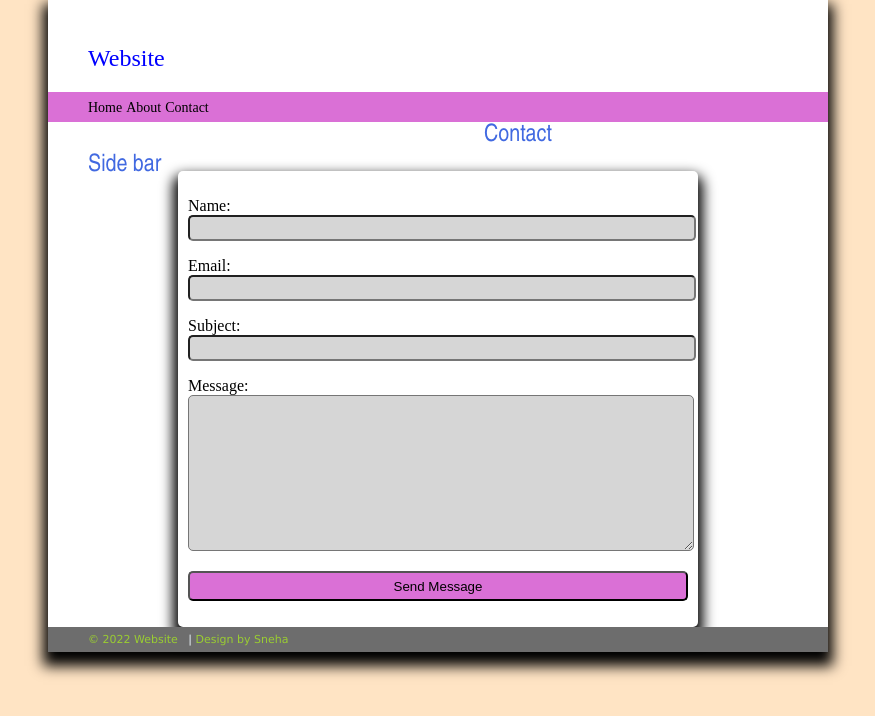
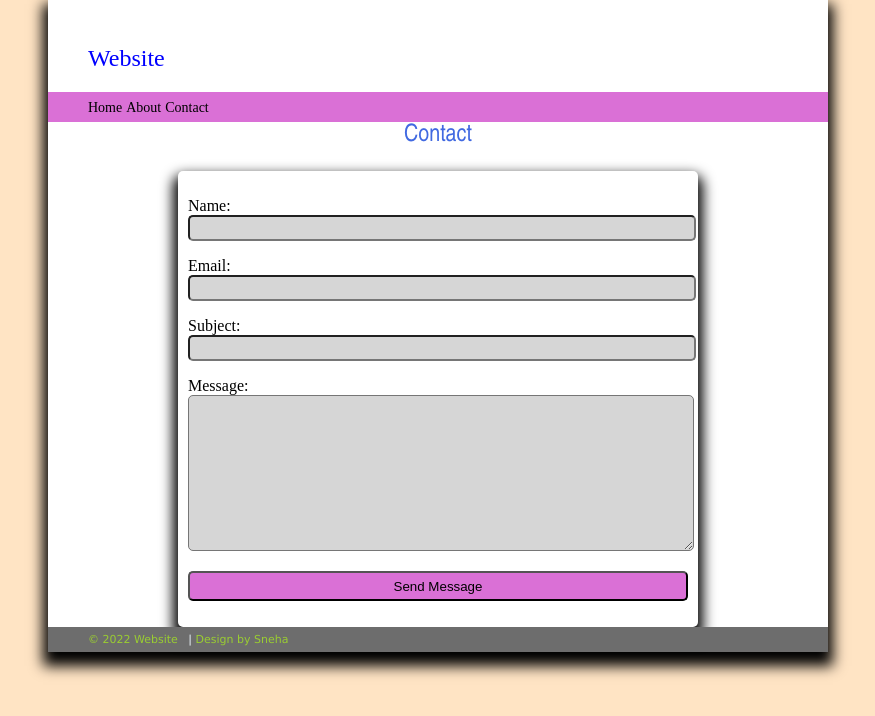
Before and after one commit to Sneha-Uppu/SNEHA_UPPU, a plain HTML site: page contact.html in a window 1280 px wide. Shown: the whole page, without its empty margins (202-1077 px from the left). Drawn offline with Linux system fonts and the light colour scheme.

Commit message:
second commit

```diff
--- a/contact.html
+++ b/contact.html
@@ -19,10 +19,6 @@
             <a href="about.html">About</a>
             <a href="contact.html">Contact</a>
         </nav>
-
-        <aside>
-            <h1>Side bar</h1>
-        </aside>
 
         <article class="page-heading">
             <h1>Contact</h1>
```
